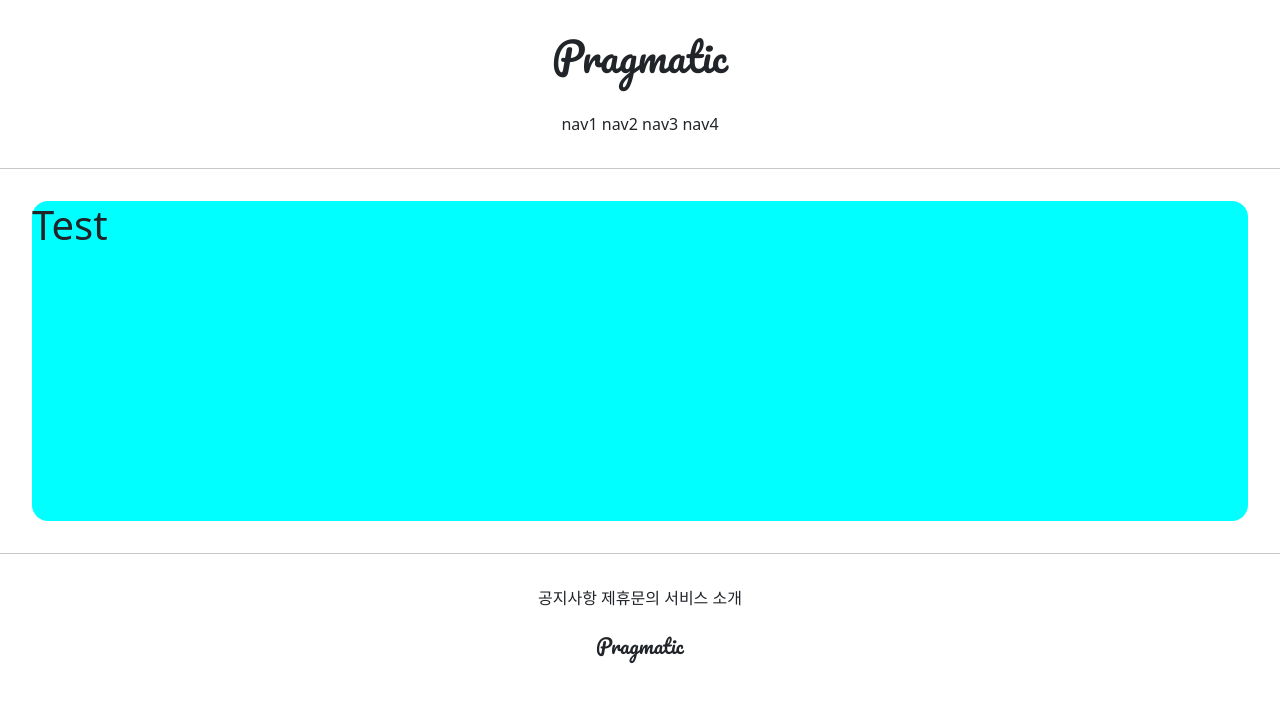
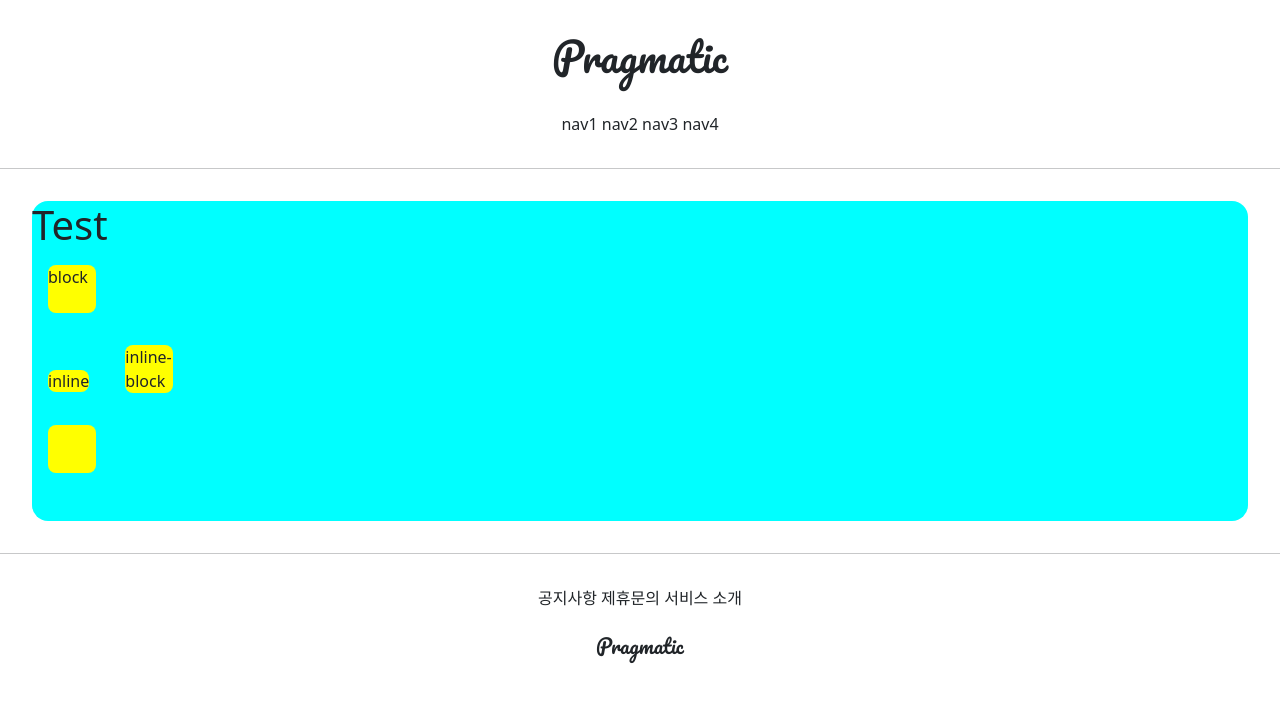
Before and after one commit to dongdonghyeok/gis_2_class_1, a Django app: page /accounts/hello_world/ in a window 1280 px wide. Shown: the top 702 px of the page. Run offline with Django 3.2, Linux system fonts and the light colour scheme; parts of the project's set-up code (start-up, migrations or seed data) failed here and were passed over.

Commit message:
7/7 class comit 1

```diff
--- a/accountapp/templates/accountapp/hello_world.html
+++ b/accountapp/templates/accountapp/hello_world.html
@@ -2,11 +2,25 @@
 
 {% block content %}
 
+    <style>
+        .testing {
+            background-color: yellow;
+            height: 48px;
+            width: 48px;
+            margin: 1rem;
+            border-radius: .5rem;
+        }
+    </style>
+
     <div style="height: 20rem; background-color: aqua; border-radius: 1rem; margin: 2rem; ">
 
-        <h1>
-            Test
-        </h1>
+        <h1>Test</h1>
+    <div class="testing" style="display: block">block</div>
+    <div class="testing" style="display: inline">inline</div>
+    <div class="testing" style="display: inline-block">inline-block</div>
+    <div class="testing" style="display: none">none</div>
+    <div class="testing" ></div>
+
 
     </div>
 
```
Also changed, not shown: static/base.css (line endings or trailing spaces).
